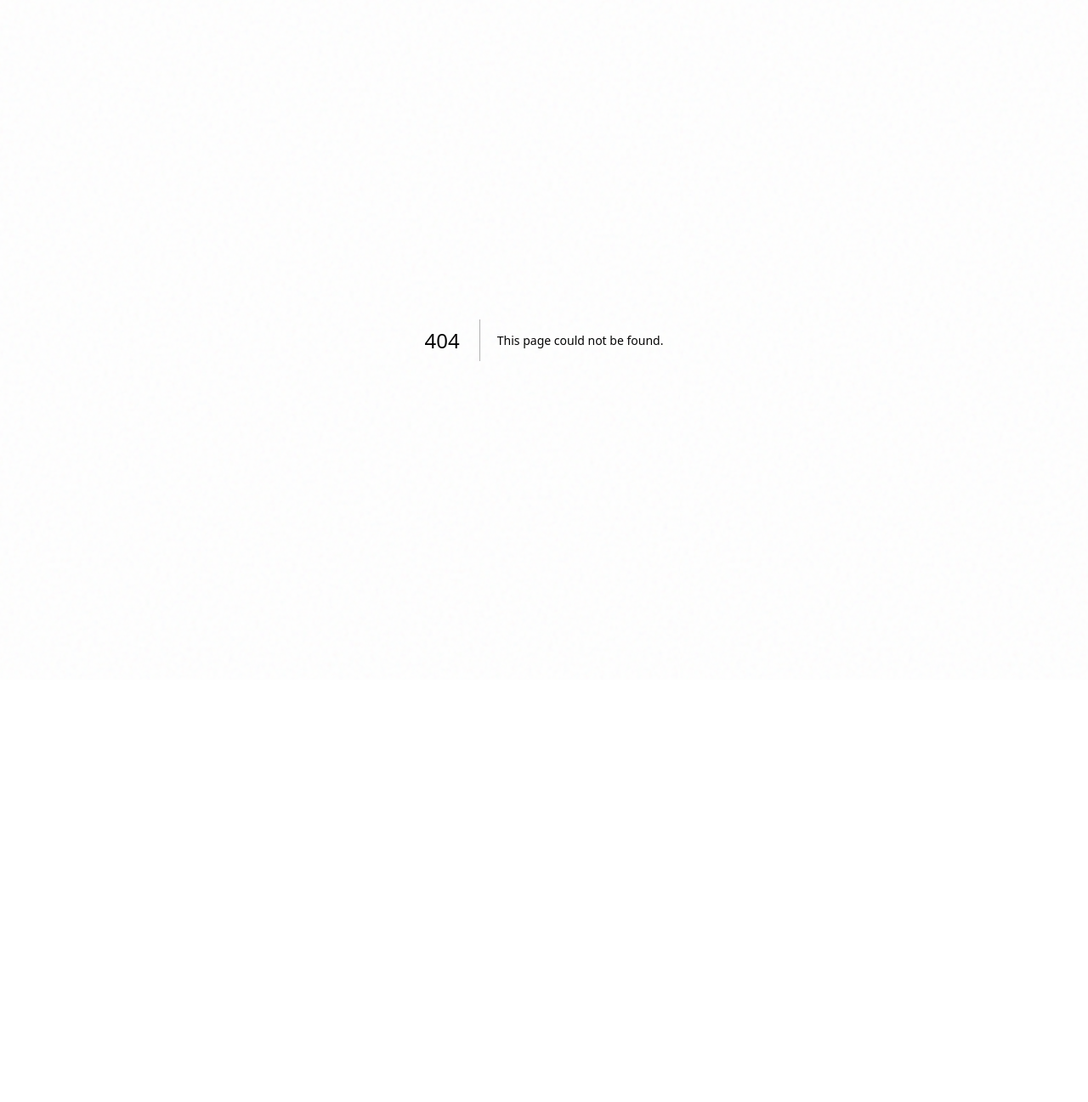
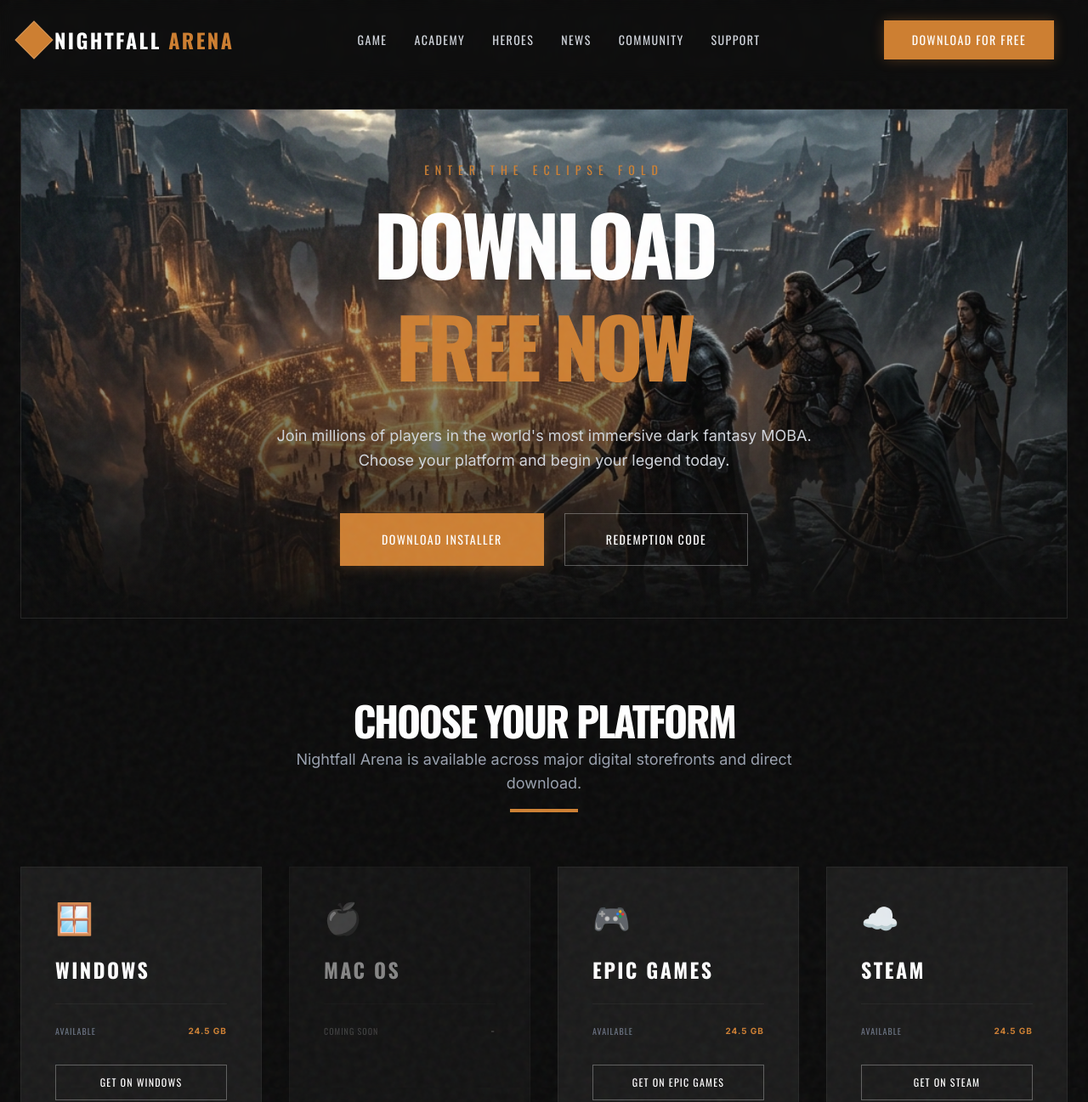
Before and after one commit to mutlukurt/nightfall-arena, a Next.js app: page /download in a window 1280 px wide. Before the commit this address had no page. Shown: the top 1297 px of the page at 85% size. Before the commit the page ends 800 px from the top, so only its background shows below. Built offline with nearby package versions, Linux system fonts and the light colour scheme.

Commit message:
feat: Implement high-impact Download page with system requirements

```diff
--- /dev/null
+++ b/src/app/download/page.tsx
@@ -0,0 +1,100 @@
+import React from "react";
+import Image from "next/image";
+import { Navbar } from "@/components/Navbar";
+import { Footer } from "@/components/Footer";
+import { SectionTitle } from "@/components/SectionTitle";
+import { Button } from "@/components/Button";
+
+export default function DownloadPage() {
+  const platforms = [
+    { name: "WINDOWS", icon: "🪟", status: "Available", size: "24.5 GB" },
+    { name: "MAC OS", icon: "🍎", status: "Coming Soon", size: "-" },
+    { name: "EPIC GAMES", icon: "🎮", status: "Available", size: "24.5 GB" },
+    { name: "STEAM", icon: "☁️", status: "Available", size: "24.5 GB" },
+  ];
+
+  return (
+    <main className="min-h-screen bg-charcoal">
+      <Navbar />
+
+      <div className="pt-32 pb-24">
+        <div className="container mx-auto px-6">
+          {/* Hero Section */}
+          <div className="relative h-[600px] mb-24 overflow-hidden border border-white/10 group">
+            <Image
+              src="/images/download-hero.png"
+              alt="Download"
+              fill
+              className="object-cover transition-transform duration-[2000ms] group-hover:scale-105"
+            />
+            <div className="absolute inset-0 bg-gradient-to-t from-charcoal via-charcoal/40 to-transparent" />
+            <div className="absolute inset-0 flex flex-col justify-center items-center text-center px-6">
+              <span className="text-bronze font-oswald tracking-[0.5em] mb-4 text-sm uppercase">Enter the Eclipse Fold</span>
+              <h1 className="text-6xl md:text-8xl font-oswald font-bold text-white mb-8 uppercase leading-tight tracking-tighter">
+                DOWNLOAD <br /> <span className="text-bronze">FREE NOW</span>
+              </h1>
+              <p className="max-w-2xl text-gray-300 font-inter text-lg leading-relaxed mb-12">
+                Join millions of players in the world's most immersive dark fantasy MOBA. Choose your platform and begin your legend today.
+              </p>
+              <div className="flex flex-wrap justify-center gap-6">
+                <Button variant="primary" className="px-12 py-5 text-lg">DOWNLOAD INSTALLER</Button>
+                <Button variant="outline" className="px-12 py-5 text-lg">REDEMPTION CODE</Button>
+              </div>
+            </div>
+          </div>
+
+          <SectionTitle
+            title="CHOOSE YOUR PLATFORM"
+            subtitle="Nightfall Arena is available across major digital storefronts and direct download."
+            centered
+          />
+
+          <div className="grid grid-cols-1 md:grid-cols-2 lg:grid-cols-4 gap-8 mt-16">
+            {platforms.map((p) => (
+              <div key={p.name} className={`bg-charcoal-light p-10 border transition-all group ${p.status === 'Available' ? 'border-white/5 hover:border-bronze/50' : 'border-white/5 opacity-50 grayscale'}`}>
+                <div className="text-4xl mb-6">{p.icon}</div>
+                <h3 className="text-2xl font-oswald font-bold text-white mb-2 tracking-widest">{p.name}</h3>
+                <div className="flex justify-between items-center mt-6 pt-6 border-t border-white/5">
+                  <span className="text-[10px] font-oswald text-gray-500 uppercase tracking-widest">{p.status}</span>
+                  <span className="text-[10px] font-inter text-bronze uppercase tracking-widest font-bold">{p.size}</span>
+                </div>
+                {p.status === 'Available' && (
+                  <Button variant="outline" className="w-full mt-8 text-xs">GET ON {p.name}</Button>
+                )}
+              </div>
+            ))}
+          </div>
+
+          {/* System Requirements */}
+          <div className="mt-32 max-w-5xl mx-auto">
+            <h2 className="text-3xl font-oswald font-bold text-white mb-12 text-center uppercase tracking-widest border-b border-white/5 pb-8">System Requirements</h2>
+            <div className="grid grid-cols-1 md:grid-cols-2 gap-16">
+              <div className="space-y-8">
+                <h3 className="text-xl font-oswald font-bold text-bronze uppercase tracking-widest">Minimum</h3>
+                <ul className="space-y-4 text-gray-400 font-inter text-sm">
+                  <li className="flex justify-between border-b border-white/5 pb-2"><span>OS</span> <span>Windows 10 64-bit</span></li>
+                  <li className="flex justify-between border-b border-white/5 pb-2"><span>CPU</span> <span>Intel Core i5-4460</span></li>
+                  <li className="flex justify-between border-b border-white/5 pb-2"><span>RAM</span> <span>8 GB</span></li>
+                  <li className="flex justify-between border-b border-white/5 pb-2"><span>GPU</span> <span>NVIDIA GTX 960</span></li>
+                  <li className="flex justify-between border-b border-white/5 pb-2"><span>Storage</span> <span>30 GB available space</span></li>
+                </ul>
+              </div>
+              <div className="space-y-8">
+                <h3 className="text-xl font-oswald font-bold text-green-500 uppercase tracking-widest">Recommended</h3>
+                <ul className="space-y-4 text-gray-400 font-inter text-sm">
+                  <li className="flex justify-between border-b border-white/5 pb-2"><span>OS</span> <span>Windows 11 64-bit</span></li>
+                  <li className="flex justify-between border-b border-white/5 pb-2"><span>CPU</span> <span>Intel Core i7-8700</span></li>
+                  <li className="flex justify-between border-b border-white/5 pb-2"><span>RAM</span> <span>16 GB</span></li>
+                  <li className="flex justify-between border-b border-white/5 pb-2"><span>GPU</span> <span>NVIDIA RTX 2060</span></li>
+                  <li className="flex justify-between border-b border-white/5 pb-2"><span>Storage</span> <span>30 GB SSD space</span></li>
+                </ul>
+              </div>
+            </div>
+          </div>
+        </div>
+      </div>
+
+      <Footer />
+    </main>
+  );
+}
--- a/src/components/Navbar.tsx
+++ b/src/components/Navbar.tsx
@@ -52,9 +52,11 @@ export const Navbar = () => {
 
           {/* Right CTA */}
           <div className="flex items-center space-x-4">
-            <Button variant="primary" className="hidden sm:block">
-              DOWNLOAD FOR FREE
-            </Button>
+            <Link href="/download" className="hidden sm:block">
+              <Button variant="primary">
+                DOWNLOAD FOR FREE
+              </Button>
+            </Link>
             <button
               className="lg:hidden text-white p-2 hover:text-bronze transition-colors"
               onClick={() => setIsMobileMenuOpen(true)}
@@ -127,9 +129,11 @@ export const Navbar = () => {
           </div>
 
           <div className="mt-auto pb-10">
-            <Button variant="primary" className="w-full py-4 text-lg">
-              DOWNLOAD FOR FREE
-            </Button>
+            <Link href="/download" onClick={() => setIsMobileMenuOpen(false)}>
+              <Button variant="primary" className="w-full py-4 text-lg">
+                DOWNLOAD FOR FREE
+              </Button>
+            </Link>
             <p className="text-gray-500 text-center mt-6 text-xs uppercase tracking-widest">
               Join the battle in the Eclipse Fold
             </p>
```
Also changed, not shown: public/images/download-hero.png (added).
